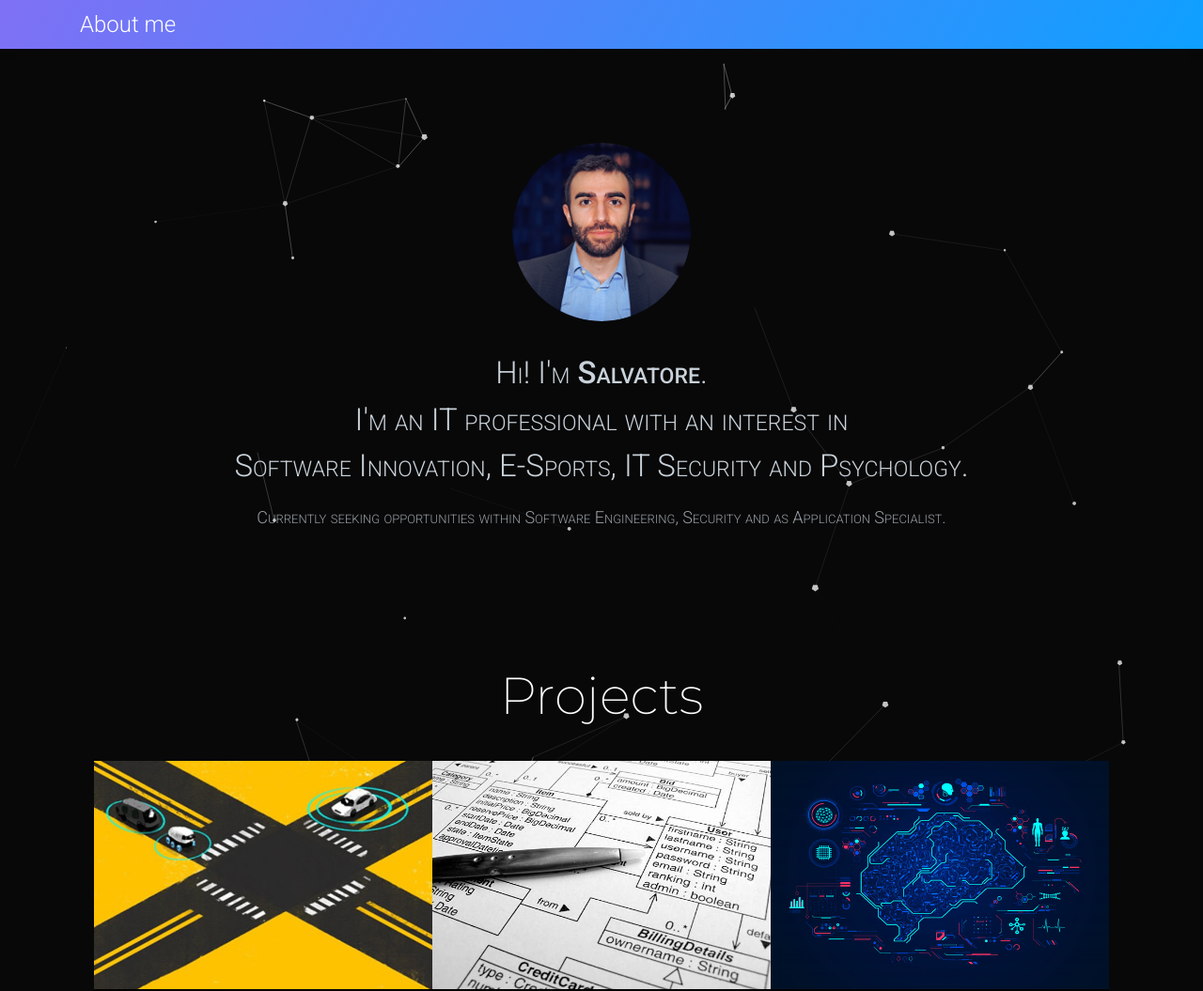
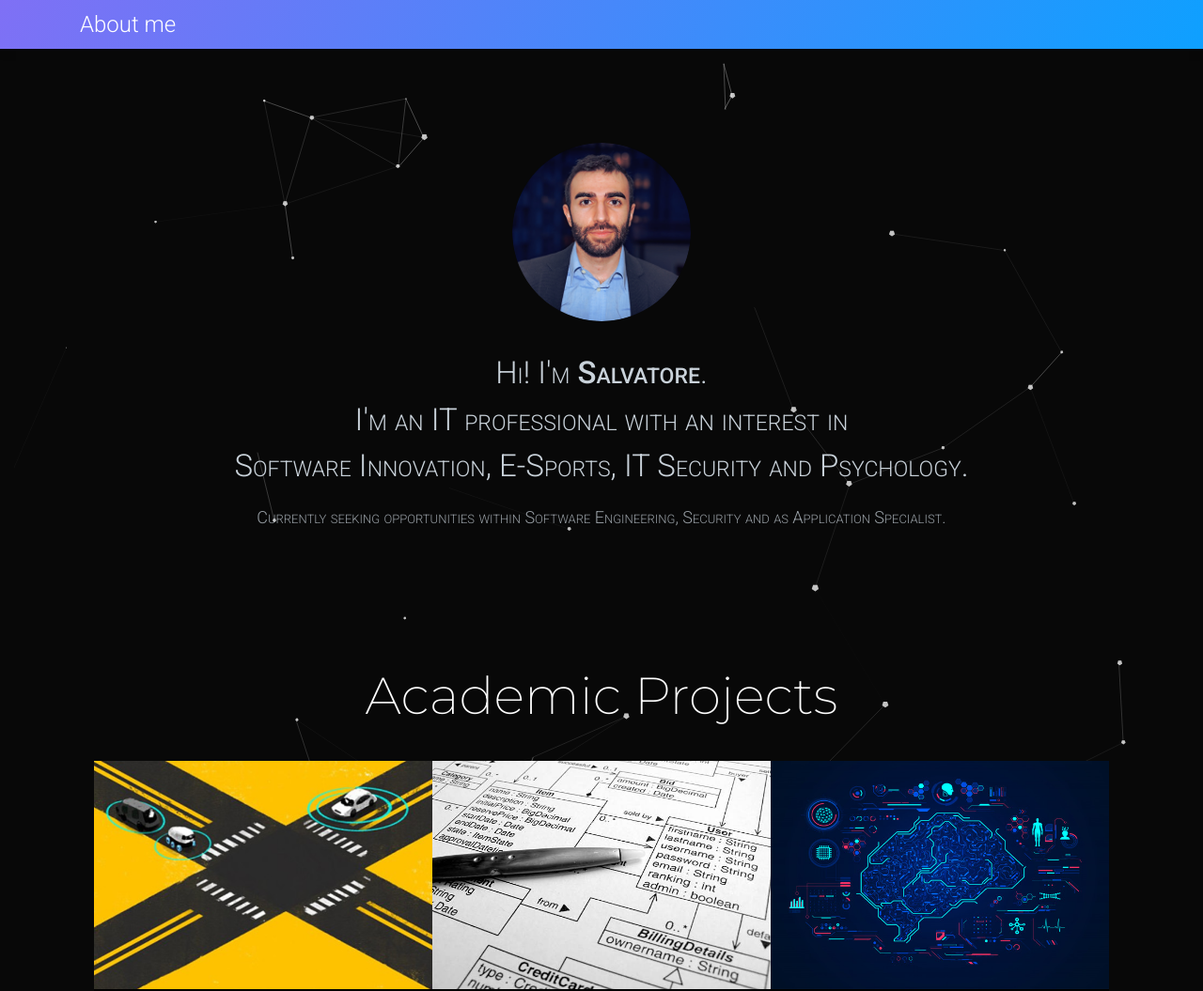
Before and after one commit to SalvatoreSZ/salvatoresz.github.io, a plain HTML site: page index.html in a window 1280 px wide. Shown: the top 1055 px of the page at 94% size. Drawn offline with nearby package versions, Linux system fonts and the light colour scheme.

Commit message:
Text change

```diff
--- a/index.html
+++ b/index.html
@@ -61,7 +61,7 @@
 
 
         <div class="container">
-            <p class="test">Projects</p>
+            <p class="test">Academic Projects</p>
 
             <!--Start block section-->
             <section class="portfolio-block photography">
```
